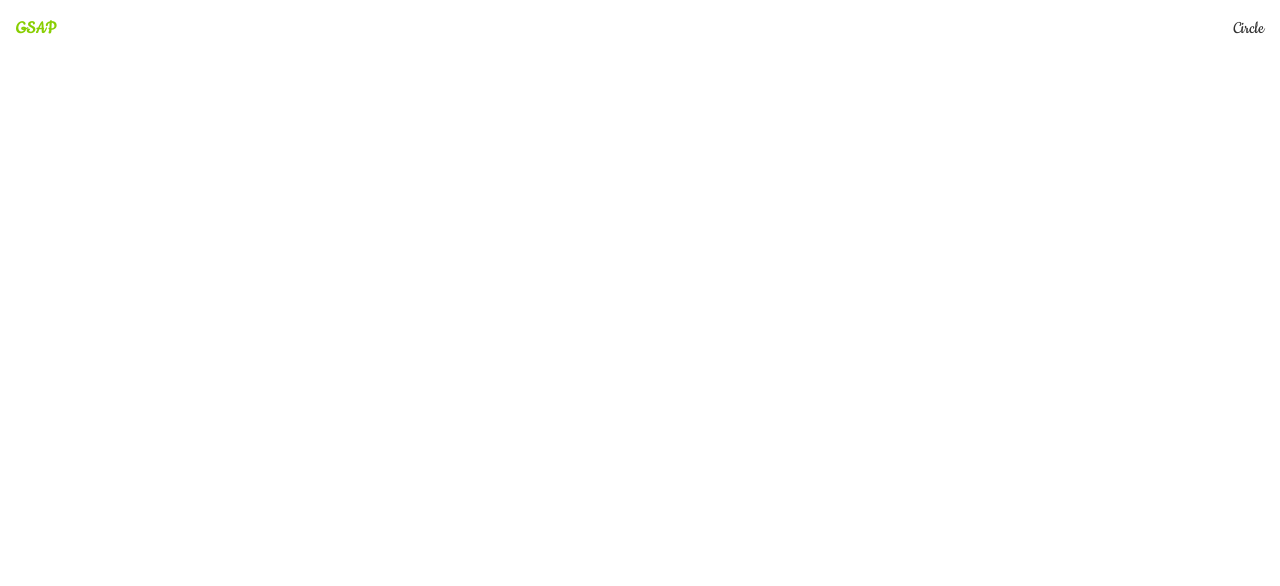
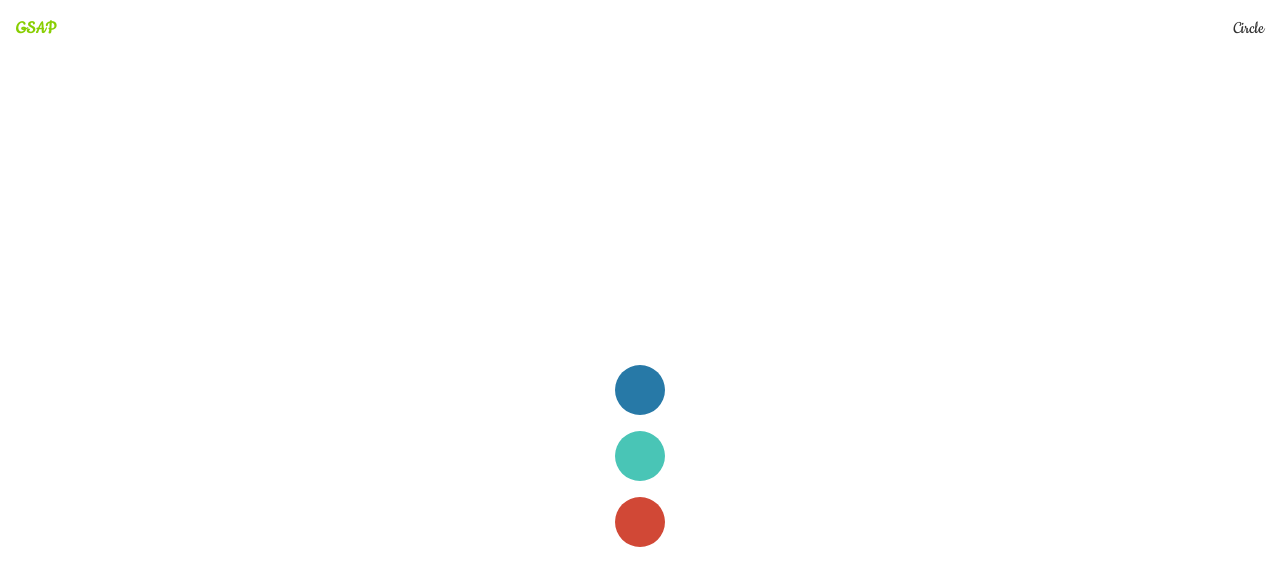
Before and after one commit to Prorupak/GSAP-React, a React (Create React App) app: page / in a window 1280 px wide. Before the commit this address had no page. Shown: the top 586 px of the page. Built offline with nearby package versions, Linux system fonts and the light colour scheme; a web font is replaced by a local one.

Commit message:
routing changed

```diff
--- a/src/App.jsx
+++ b/src/App.jsx
@@ -10,7 +10,7 @@ const App = () => {
     <>
       <Navbar />
       <Routes>
-        <Route path="/circle-animations" element={<CircleAnimations />} />
+        <Route path="/" element={<CircleAnimations />} />
       </Routes>
     </>
   );
--- a/src/animations/CircleAnimations.jsx
+++ b/src/animations/CircleAnimations.jsx
@@ -59,7 +59,9 @@ const CircleAnimations = () => {
 
       ease: Power3.easeOut,
     });
-  }, [container]);
+  }, [container, circleRefs]);
+
+
 
   return (
     <Container ref={container}>
```
